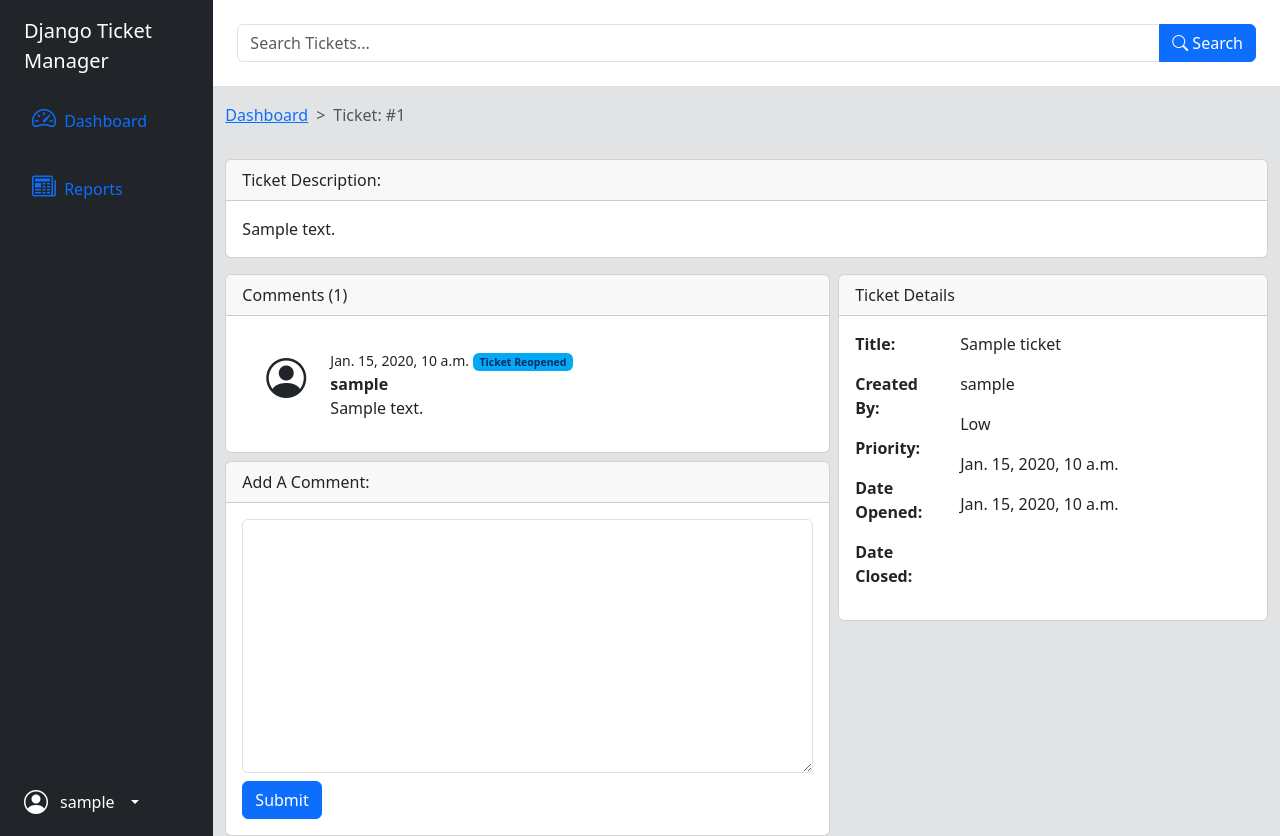
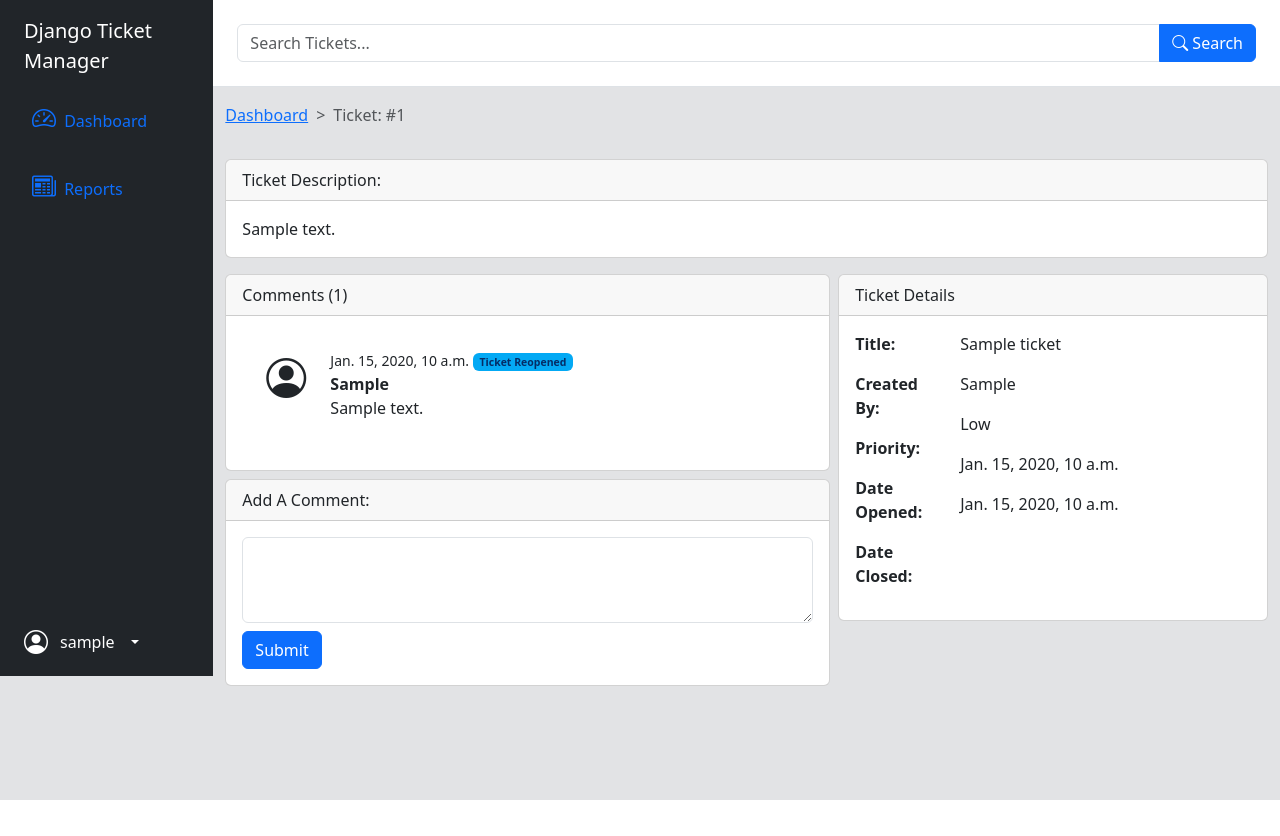
Before and after one commit to Blathe/djangotickets, a Django app: page /tickets/details/1 in a window 1280 px wide. After the commit the page ends 800 px from the top, so only its background shows below. Run offline with Django 4.2, Linux system fonts and the light colour scheme; a user stored in the database is signed in; tables that the repository leaves empty hold one stand-in row (values such as "Sample post"); some libraries are stand-ins or nearby versions.

Commit message:
lots of tweaks

```diff
--- a/tickets/forms.py
+++ b/tickets/forms.py
@@ -9,4 +9,4 @@ class TicketForm(ModelForm):
         fields = ['title','description', 'priority']
 
 class CommentForm(forms.Form):
-    body = forms.CharField(widget=forms.Textarea(attrs={'class': 'form-control'}))
+    body = forms.CharField(widget=forms.Textarea(attrs={'class': 'form-control', 'rows' : '3'}))
--- a/tickets/templates/tickets/details.html
+++ b/tickets/templates/tickets/details.html
@@ -14,19 +14,19 @@
     <title>Django Ticket Manager - Details</title>
 </head>
 
-<body class="min-vh-100 d-flex flex-column bg-secondary-subtle">
+<body class="d-flex flex-column bg-secondary-subtle overflow-hidden">
 
 
   <!-- Main Content Start -->
 
-  <div class="container-fluid min-vh-100">
-    <div class="row min-vh-100">
-        <div class="col-12 col-md-3 col-lg-3 col-xl-2 px-sm-2 px-0 bg-dark flex-grow-1">
-            <div class="d-flex flex-column justify-content-between align-items-center align-items-sm-start px-3 pt-3 pb-3 text-white h-100">
+  <div class="container-fluid">
+    <div class="row" style="max-height: 100vh;">
+        <div class="col-12 col-md-3 col-lg-3 col-xl-2 px-sm-2 px-0 bg-dark flex-grow-1" style="max-height: 100vh;">
+            <div class="d-flex flex-column align-items-sm-start px-3 pt-3 pb-3 text-white h-100">
                 <a href="/" class="d-flex align-items-center pb-3 mb-md-0 me-md-auto text-white text-decoration-none">
                     <span class="fs-5 d-sm-inline">Django Ticket Manager</span>
                 </a>
-                <ul class="nav nav-pills flex-column gap-3 mb-sm-auto mb-0 w-100" id="menu">
+                <ul class="nav nav-pills flex-column flex-shrink-0 gap-3 mb-sm-auto mb-0 w-100" id="menu">
                     <li class="nav-item">
                         <a href="/" class="nav-link align-middle px-2">
                             <i class="fs-4 bi bi-speedometer2"></i> <span class="ms-1 d-sm-inline">Dashboard</span>
@@ -39,7 +39,7 @@
                     </li>
                 </ul>
                 <hr>
-                <div class="dropdown">
+                <div class="d-flex flex-column align-items-end dropdown">
                     <a href="#" class="d-flex align-items-center text-white text-decoration-none dropdown-toggle gap-2" id="dropdownUser1" data-bs-toggle="dropdown" aria-expanded="false">
                         <i class="bi bi-person-circle fs-4"></i>
                         <span class="d-none d-sm-inline mx-1">{{ request.user }}</span>
@@ -50,7 +50,9 @@
                 </div>
             </div>
         </div>
+
         <div class="col col-md-9 col-lg-9 col-xl-10">
+
             <!-- Search Box Section Start -->
             <div class="row bg-white border-bottom p-4">
                 <div class="input-group p-0">
@@ -58,11 +60,9 @@
                     <button class="btn btn-primary" type="button" id="button-addon2" onclick="handleSearch()"><i class="bi bi-search"></i> Search</button>
                   </div>
             </div>
-
             <!-- Search Box Section End -->
 
-            <!-- Buttons Section Start -->
-
+            <!-- Breadcrum Section Start -->
             <div class="row mt-2 g-2">
                 <div class="col">
                     <nav style="--bs-breadcrumb-divider: '>';" aria-label="breadcrumb">
@@ -74,7 +74,9 @@
 
                 </div>
             </div>
+            <!-- Breadcrum Section End -->
 
+            <!-- Ticket Description Start -->
             <div class="row mt-2 g-2">
                 <div class="col">
                     <div class="card">
@@ -88,16 +90,18 @@
 
                 </div>
             </div>
-            <!-- Buttons Section End -->
+            <!-- Ticket Description End -->
 
-            <div class="row mt-2 g-2">
-                <div class="col-12 col-md-7 mh-75 order-2 order-md-1">
-                    <div class="card">
+            <!-- Comements / Details Start -->
+
+            <div class="row mt-2 mb-2 g-2">
+                <div class="col-12 col-md-7 order-2 order-md-1">
+                    <div class="card h-50">
                         <div class="card-header">
                             <p class="m-0 p-0">Comments ({{comments.count}})</p>
                         </div>
                         <div class="card-body overflow-scroll">
-                            <div class="table-responsive p-0">
+                            <div class="p-0">
                                 <ul class="list-group list-group-flush">
                                     {% if comments %}
                                         {% for comment in comments %}
@@ -114,7 +118,11 @@
                                                         <span class="badge bg-blue text-primary-emphasis">Ticket Reopened<span>
                                                         {%endif%}
                                                     </small>
+                                                    {% if comment.owner.first_name %}
+                                                    <p class="m-0 p-0"><strong>{{comment.owner.first_name}}</strong></p>
+                                                    {% else %}
                                                     <p class="m-0 p-0"><strong>{{comment.owner}}</strong></p>
+                                                    {% endif %}
                                                     <p class="m-0 p-0">{{comment.body}}</p>
                                                 </div>
                                             </div>
@@ -137,7 +145,9 @@
                                 <div class="row">
                                     <div class="col">
                                         {% csrf_token %}
+                                        <div class="input-group">
                                         {{ form.body }}
+                                        </div>
                                         <button type="submit" class="btn btn-primary mt-2">Submit</button>
                                     </div>
                                 </div>
@@ -146,6 +156,7 @@
                     </div>
                     {% endif %}
                 </div>
+
                 <div class="col-12 col-md-5 order-1 order-md-2">
                     <div class="card">
                         <div class="card-header d-flex flex-row align-items-center gap-2">
@@ -162,7 +173,11 @@
                                 </div>
                                 <div class="col-9">
                                     <p>{{ticket.title}}</p>
-                                    <p>{{ticket.owner}}</p>
+                                    {% if ticket.owner.first_name %}
+                                    <p>{{ticket.owner.first_name }}</p>
+                                    {% else %}
+                                    <p>{{ticket.owner }}</p>
+                                    {% endif %}
                                     <p>{{ticket.get_priority_display}}</p>
                                     <p>{{ticket.creation_date}}</p>
                                     <p>{{ticket.closed_date}}</p>
@@ -172,6 +187,9 @@
                     </div>
                 </div>
             </div>
+
+            <!-- Comements / Details End -->
+
         </div>
     </div>
 </div>
--- a/tickets/views.py
+++ b/tickets/views.py
@@ -198,6 +198,7 @@ def comment(request, pk):
             comment.ticket = ticket
             form = CommentForm(request.POST)
             if form.is_valid():
+                comment.body = form.cleaned_data['body']
                 comment.save()
                 messages.add_message(request, messages.SUCCESS, 'Success! Your comment has been added.')
                 return HttpResponseRedirect('/tickets/details/{id}'.format(id = pk))
```
